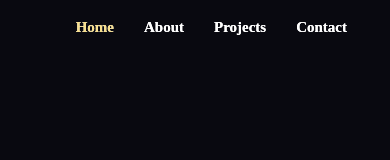
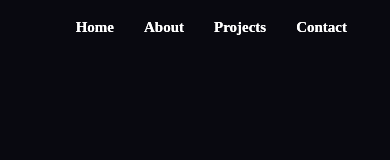
Before and after one commit to younyikim/portfolio, a React (Create React App) app: page / in a window 390 px wide. Shown: the top 160 px of the page. Built offline with nearby package versions, Linux system fonts and the light colour scheme; a web font is replaced by a local one.

Commit message:
:hammer: refactor : 모바일에서 nav 이동 삭제

```diff
--- a/src/components/Nav.jsx
+++ b/src/components/Nav.jsx
@@ -87,4 +87,8 @@ const Dot = styled.div`
       return 'white';
     }
   }};
+
+  @media (min-width: 320px) and (max-width: 480px) {
+    color: white;
+  }
 `;
```
